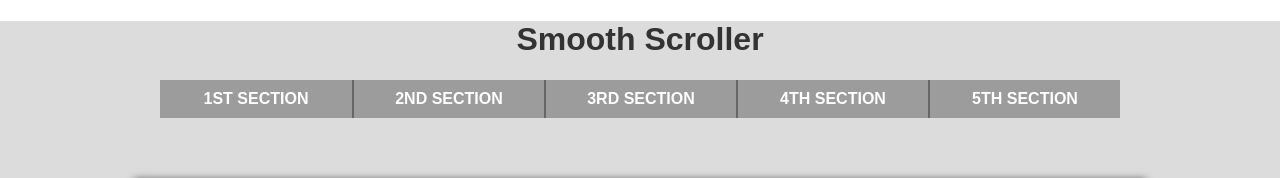
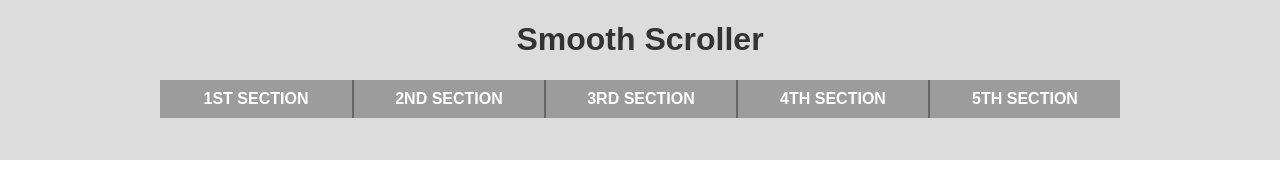
Before and after one commit to Jud1th1/Smooth-Scroll-jQuery, a plain HTML site: page index.html in a window 1280 px wide. Shown: the top 178 px of the page. Drawn offline with nearby package versions, Linux system fonts and the light colour scheme.

Commit message:
saving at jQuery

```diff
--- a/smoothscroll.js
+++ b/smoothscroll.js
@@ -1 +1,3 @@
 // Smoothscroll Script...
+
+$ (nav li )
--- a/styles.css
+++ b/styles.css
@@ -1,13 +1,13 @@
 body {
 	font-family: Arial;
 	color: #333;
-	/*padding-top: 200px;*/
+	padding-top: 200px;
 }
 
 header {
 	background:rgba(217,217,217,0.9);
 	width: 100%;
-	/*position: fixed;*/
+	position: fixed;
 	top: 0;
 	height: 160px;
 }
```
